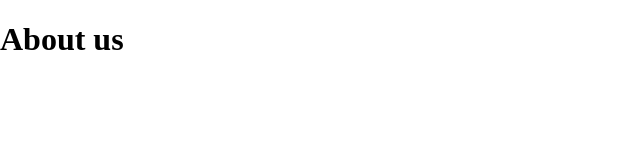
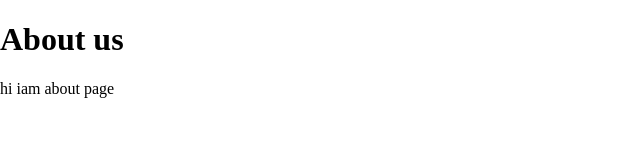
Before and after one commit to Ashis-2003/learning-git, a plain HTML site: page about.html in a window 1280 px wide. Shown: the whole page, without its empty margins (0-640 px from the left). Drawn offline with Linux system fonts and the light colour scheme.

Commit message:
add intro para

```diff
--- a/about.html
+++ b/about.html
@@ -8,5 +8,6 @@
 </head>
 <body>
     <h1>About us</h1>
+    <p>hi iam about page</p>
 </body>
 </html>
```
